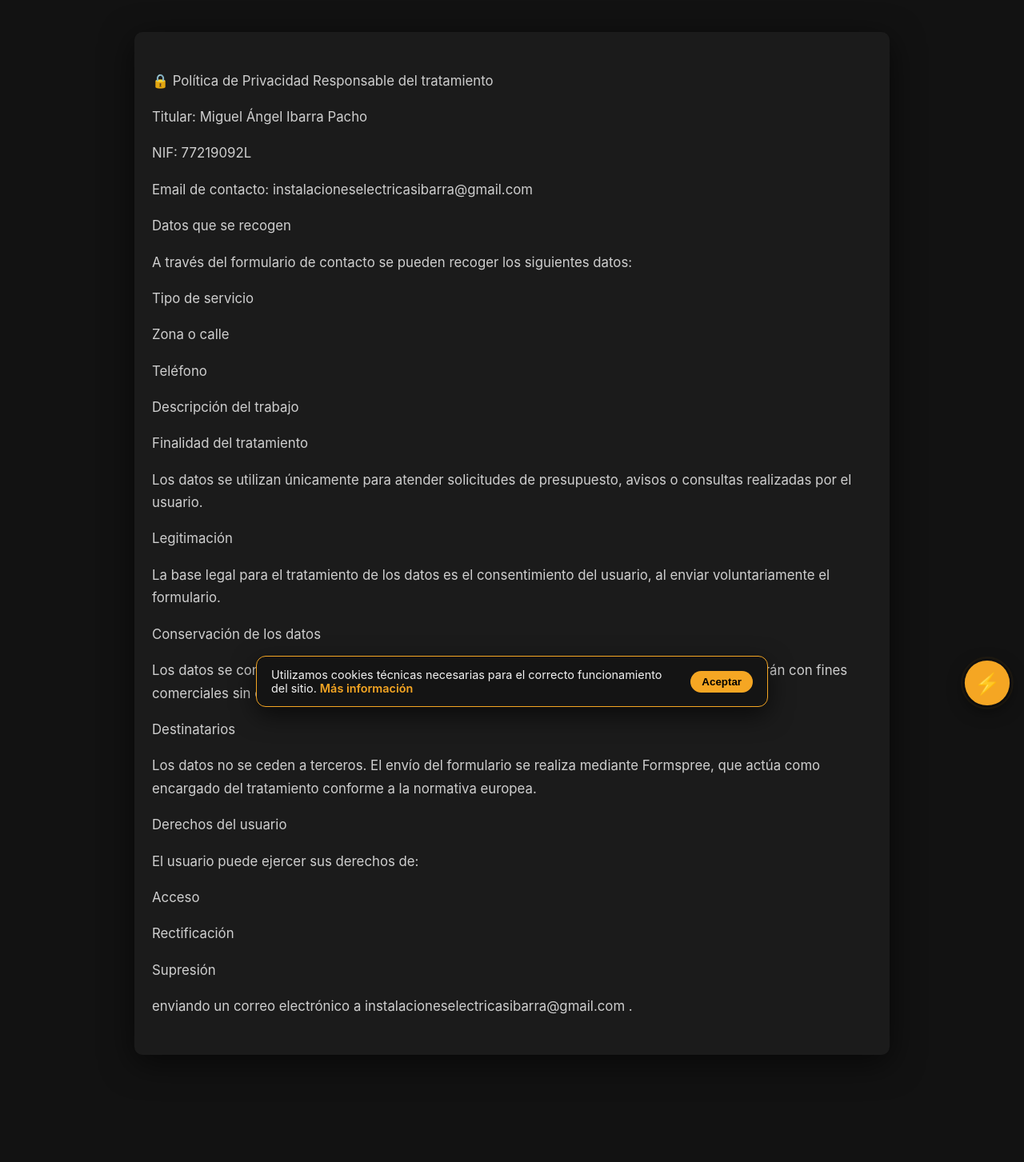
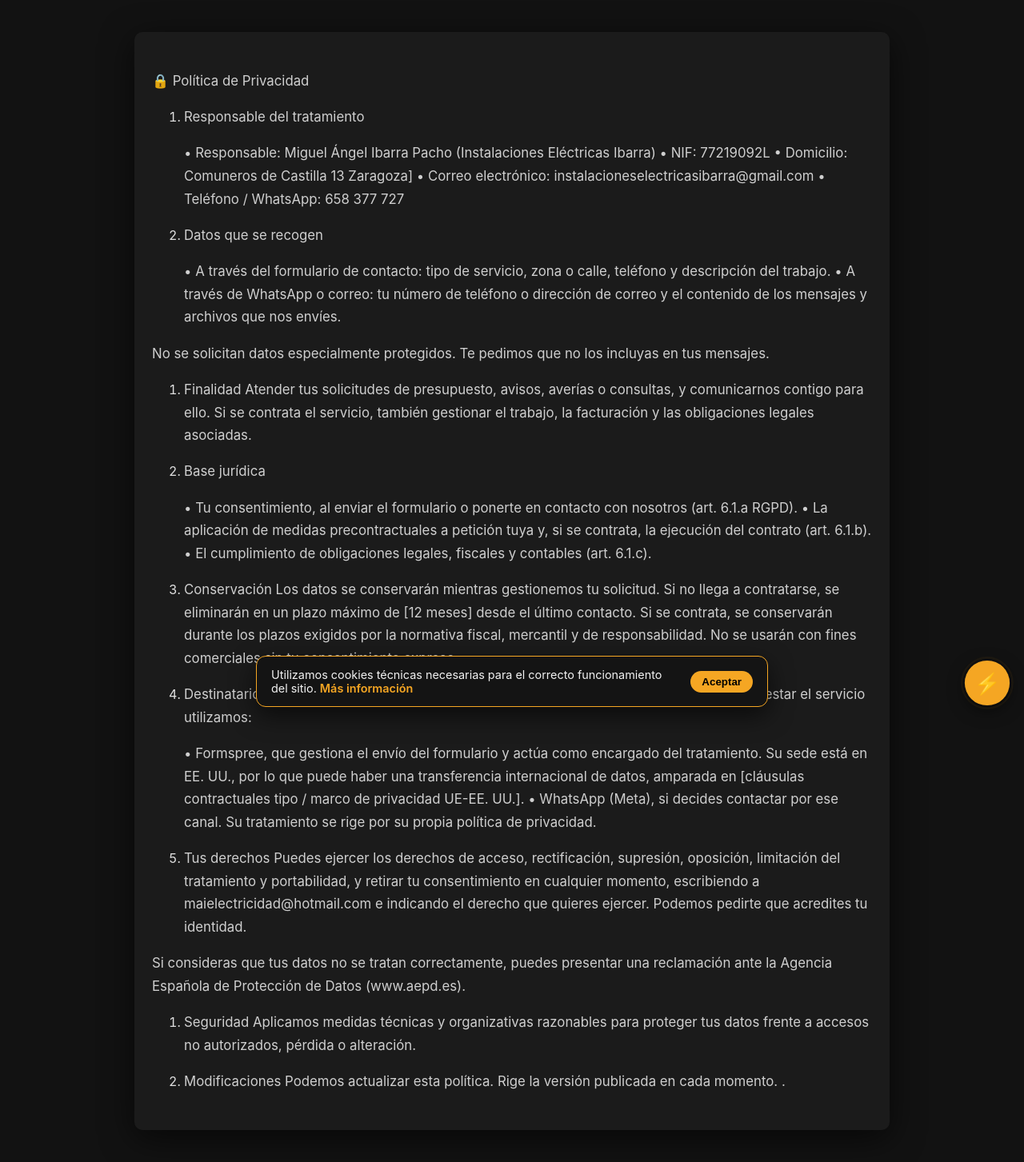
Before and after one commit to instalaciones-electricas-ibarra/Instalaciones-Electricas-Ibarra, a Jekyll site: the page built from privacidad.md, in a window 1280 px wide. Shown: the whole page at 80% size. Built offline with Jekyll 4.4.1, drawn with Linux system fonts in a browser that asks for light colours; our own code applies the rules of GitHub Pages for plain Markdown files; before the commit the page ends 1359 px from its top, so only the background shows below that.

Commit message:
Update privacidad.md

```diff
--- a/privacidad.md
+++ b/privacidad.md
@@ -1,50 +1,45 @@
 🔒 Política de Privacidad
-Responsable del tratamiento
+1. Responsable del tratamiento
 
-Titular: Miguel Ángel Ibarra Pacho
+	•	Responsable: Miguel Ángel Ibarra Pacho (Instalaciones Eléctricas Ibarra)
+	•	NIF: 77219092L
+	•	Domicilio: Comuneros de Castilla 13 Zaragoza]
+	•	Correo electrónico: instalacioneselectricasibarra@gmail.com
+	•	Teléfono / WhatsApp: 658 377 727
 
-NIF: 77219092L
+2. Datos que se recogen
 
-Email de contacto: instalacioneselectricasibarra@gmail.com
+	•	A través del formulario de contacto: tipo de servicio, zona o calle, teléfono y descripción del trabajo.
+	•	A través de WhatsApp o correo: tu número de teléfono o dirección de correo y el contenido de los mensajes y archivos que nos envíes.
 
-Datos que se recogen
+No se solicitan datos especialmente protegidos. Te pedimos que no los incluyas en tus mensajes.
 
-A través del formulario de contacto se pueden recoger los siguientes datos:
+3. Finalidad
+Atender tus solicitudes de presupuesto, avisos, averías o consultas, y comunicarnos contigo para ello. Si se contrata el servicio, también gestionar el trabajo, la facturación y las obligaciones legales asociadas.
 
-Tipo de servicio
+4. Base jurídica
 
-Zona o calle
+	•	Tu consentimiento, al enviar el formulario o ponerte en contacto con nosotros (art. 6.1.a RGPD).
+	•	La aplicación de medidas precontractuales a petición tuya y, si se contrata, la ejecución del contrato (art. 6.1.b).
+	•	El cumplimiento de obligaciones legales, fiscales y contables (art. 6.1.c).
 
-Teléfono
+5. Conservación
+Los datos se conservarán mientras gestionemos tu solicitud. Si no llega a contratarse, se eliminarán en un plazo máximo de [12 meses] desde el último contacto. Si se contrata, se conservarán durante los plazos exigidos por la normativa fiscal, mercantil y de responsabilidad. No se usarán con fines comerciales sin tu consentimiento expreso.
 
-Descripción del trabajo
+6. Destinatarios y encargados
+No cedemos tus datos a terceros salvo obligación legal. Para prestar el servicio utilizamos:
 
-Finalidad del tratamiento
+	•	Formspree, que gestiona el envío del formulario y actúa como encargado del tratamiento. Su sede está en EE. UU., por lo que puede haber una transferencia internacional de datos, amparada en [cláusulas contractuales tipo / marco de privacidad UE-EE. UU.].
+	•	WhatsApp (Meta), si decides contactar por ese canal. Su tratamiento se rige por su propia política de privacidad.
 
-Los datos se utilizan únicamente para atender solicitudes de presupuesto, avisos o consultas realizadas por el usuario.
+7. Tus derechos
+Puedes ejercer los derechos de acceso, rectificación, supresión, oposición, limitación del tratamiento y portabilidad, y retirar tu consentimiento en cualquier momento, escribiendo a maielectricidad@hotmail.com e indicando el derecho que quieres ejercer. Podemos pedirte que acredites tu identidad.
 
-Legitimación
+Si consideras que tus datos no se tratan correctamente, puedes presentar una reclamación ante la Agencia Española de Protección de Datos (www.aepd.es).
 
-La base legal para el tratamiento de los datos es el consentimiento del usuario, al enviar voluntariamente el formulario.
+8. Seguridad
+Aplicamos medidas técnicas y organizativas razonables para proteger tus datos frente a accesos no autorizados, pérdida o alteración.
 
-Conservación de los datos
-
-Los datos se conservarán únicamente el tiempo necesario para gestionar la solicitud y no se usarán con fines comerciales sin consentimiento expreso.
-
-Destinatarios
-
-Los datos no se ceden a terceros.
-El envío del formulario se realiza mediante Formspree, que actúa como encargado del tratamiento conforme a la normativa europea.
-
-Derechos del usuario
-
-El usuario puede ejercer sus derechos de:
-
-Acceso
-
-Rectificación
-
-Supresión
-
-enviando un correo electrónico a instalacioneselectricasibarra@gmail.com
+9. Modificaciones
+Podemos actualizar esta política. Rige la versión publicada en cada momento.
 .
```
